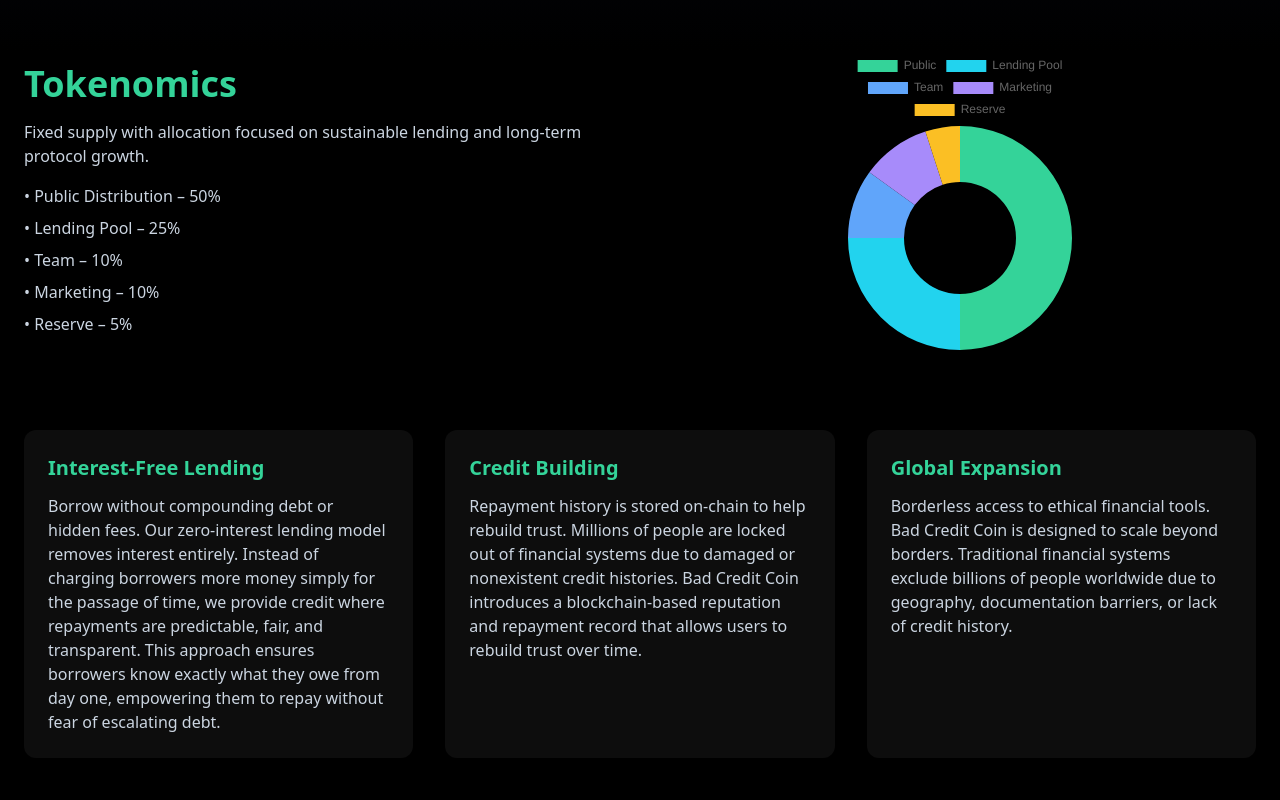
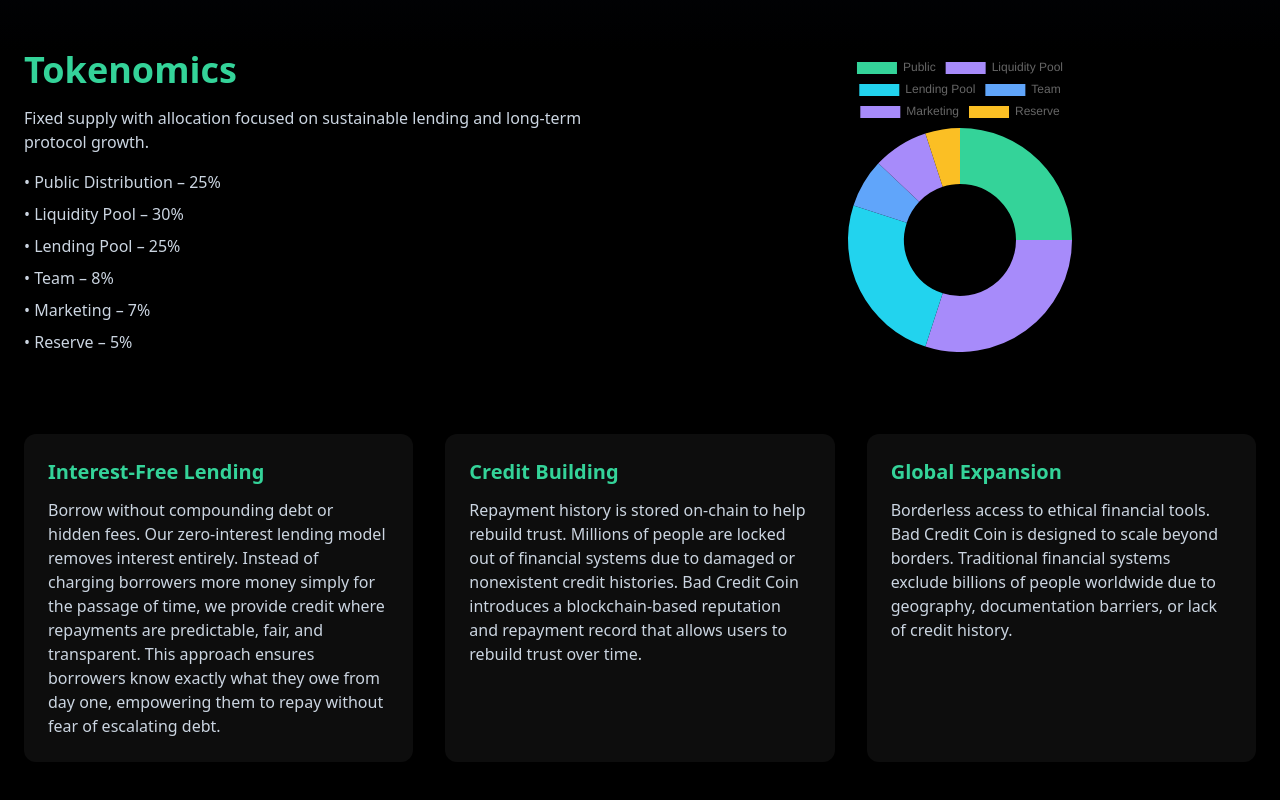
Before and after one commit to jahangirchoudhry1978-star/bad-credit-coin, a React (Vite) app: page / in a window 1280 px wide. Shown: the part 1199-1999 px from the top of the page. Built offline with nearby package versions, Linux system fonts and the light colour scheme.

Commit message:
update App.tsx

```diff
--- a/src/App.tsx
+++ b/src/App.tsx
@@ -82,11 +82,11 @@
   // Tokenomics Chart
   // --------------------
   const allocationData = {
-    labels: ["Public", "Lending Pool", "Team", "Marketing", "Reserve"],
+    labels: ["Public", "Liquidity Pool","Lending Pool", "Team", "Marketing", "Reserve"],
     datasets: [
       {
-        data: [50, 25, 10, 10, 5],
-        backgroundColor: ["#34d399", "#22d3ee", "#60a5fa", "#a78bfa", "#fbbf24"],
+        data: [25,30, 25, 7, 8, 5],
+        backgroundColor: ["#34d399", "#a78bfa","#22d3ee", "#60a5fa", "#a78bfa", "#fbbf24"],
         borderWidth: 0,
       },
     ],
@@ -369,10 +369,11 @@
                   Fixed supply with allocation focused on sustainable lending and long‑term protocol growth.
                 </p>
                 <ul className="space-y-2 text-slate-300">
-                  <li>• Public Distribution – 50%</li>
+                  <li>• Public Distribution – 25%</li>
+                  <li>• Liquidity Pool – 30%</li>
                   <li>• Lending Pool – 25%</li>
-                  <li>• Team – 10%</li>
-                  <li>• Marketing – 10%</li>
+                  <li>• Team – 8%</li>
+                  <li>• Marketing – 7%</li>
                   <li>• Reserve – 5%</li>
                 </ul>
               </div>
--- a/src/Presale.tsx
+++ b/src/Presale.tsx
@@ -15,9 +15,8 @@
     const interval = setInterval(() => {
       const now = Date.now();
       const diff = targetDate - now;
-
       if (diff <= 0) {
-        setTimeLeft("Presale Ended");
+      setTimeLeft("Presale Ended");
         clearInterval(interval);
         return;
       }
```
